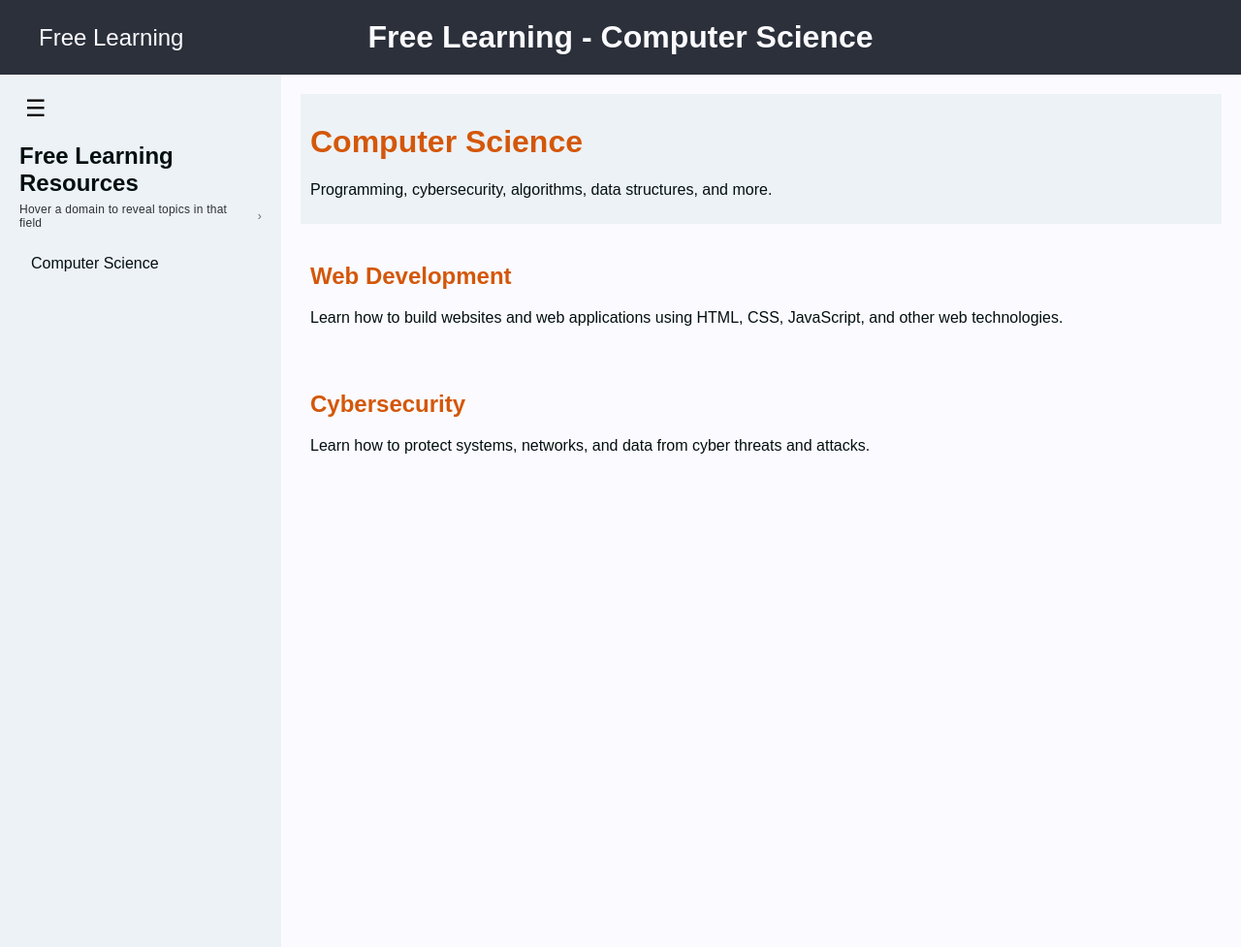
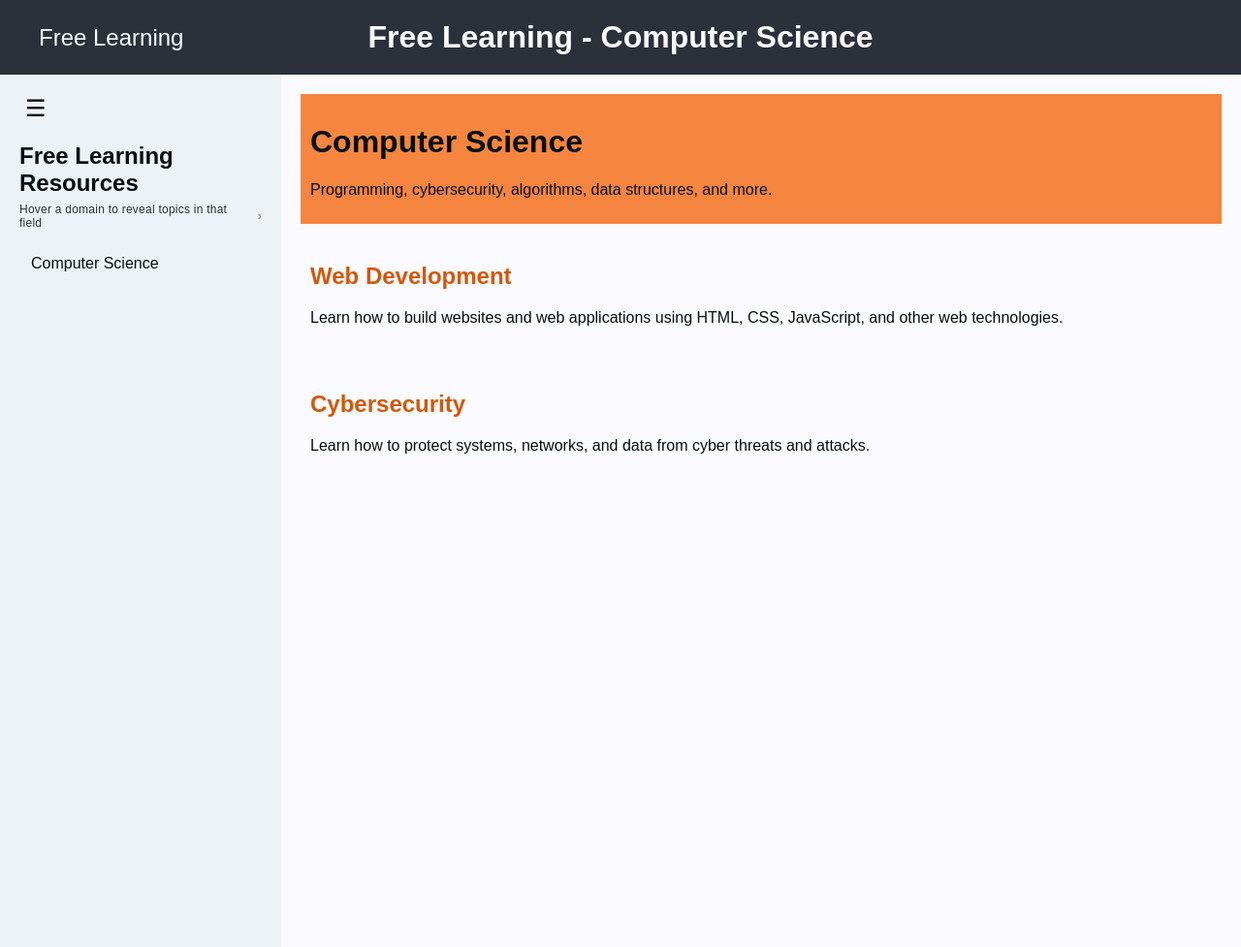
Before and after one commit to indi-c/indi-c.github.io, a Jekyll site: the page built from _learning/cs.html, in a window 1280 px wide. Shown: the whole page at 97% size. Built offline with Jekyll 4.4.1, drawn with Linux system fonts in a browser that asks for light colours.

Commit message:
changed styling

```diff
--- a/_includes/freelearningtopictitle.html
+++ b/_includes/freelearningtopictitle.html
@@ -1,4 +1,4 @@
-<div class="freelearningcontent" style="background-color: #EDF2F6; padding: 10px; margin-bottom: 10px;">
-    <h1><a href="{{ include.url }}">{{ include.title }}</a></h1>
+<div class="freelearningcontent" style="background-color: #f5853f; padding: 10px; margin-bottom: 10px;">
+    <h1><a href="{{ include.url }}" style="color: #040f0f;">{{ include.title }}</a></h1>
     <p>{{ include.description }}</p>
 </div>
```
